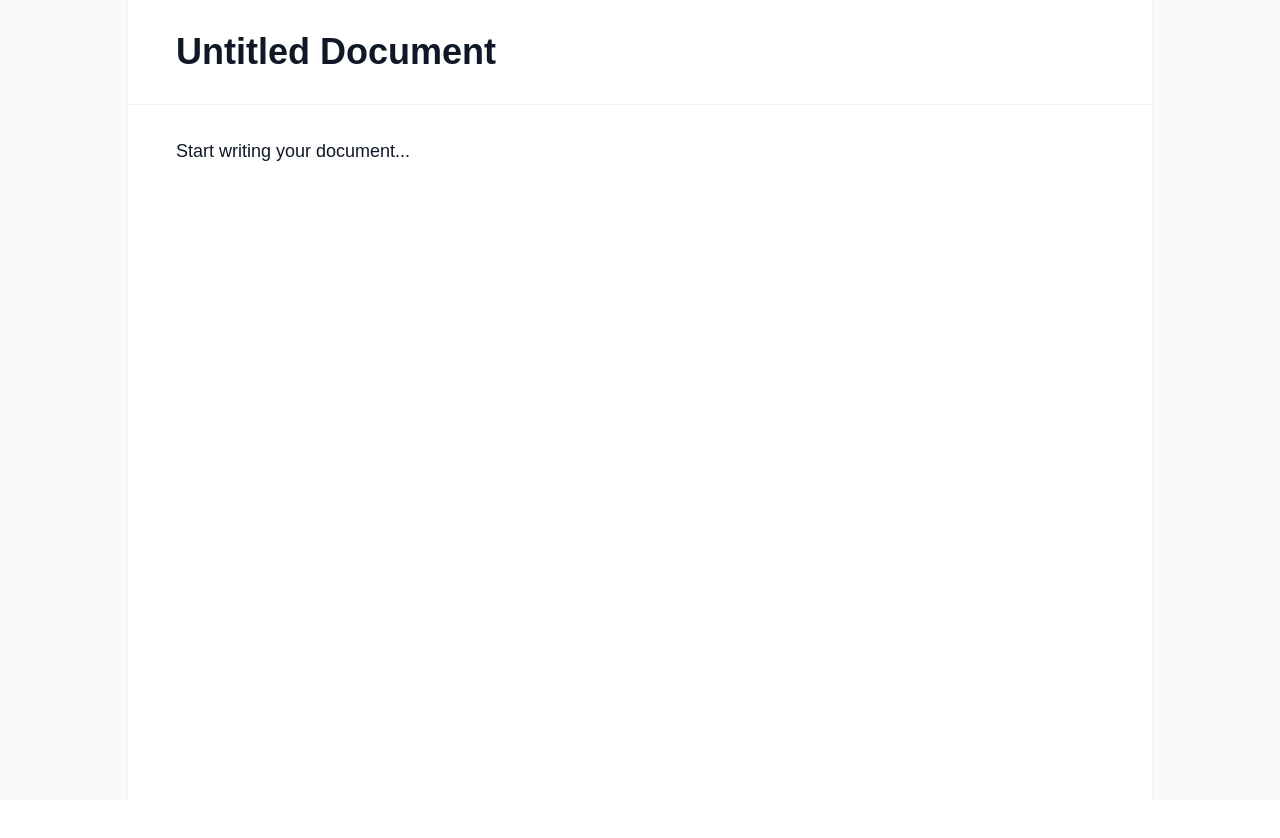
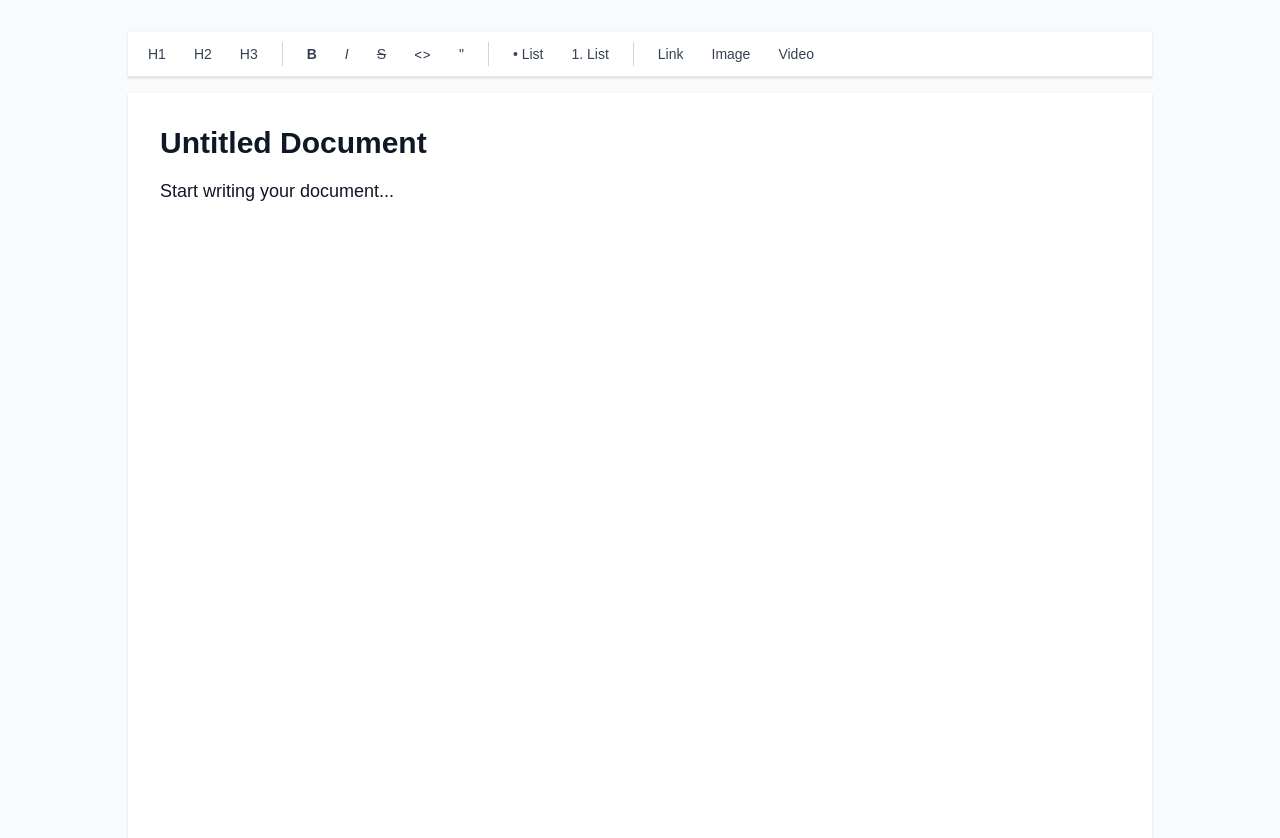
Before and after one commit to oliverkocsis/mohio, a Next.js app: page / in a window 1280 px wide. Shown: the top 838 px of the page. Before the commit the page ends 800 px from the top, so only its background shows below. Built offline with nearby package versions, Linux system fonts and the light colour scheme.

Commit message:
Create a WYSIWYG editor with a formatting toolbar

```diff
--- a/app/page.tsx
+++ b/app/page.tsx
@@ -2,35 +2,189 @@
 
 import { useEditor, EditorContent } from '@tiptap/react'
 import StarterKit from '@tiptap/starter-kit'
+import Link from '@tiptap/extension-link'
+import Image from '@tiptap/extension-image'
+import Strike from '@tiptap/extension-strike'
+import Code from '@tiptap/extension-code'
+import BulletList from '@tiptap/extension-bullet-list'
+import OrderedList from '@tiptap/extension-ordered-list'
+import ListItem from '@tiptap/extension-list-item'
 import { useState } from 'react'
+
+const Toolbar = ({ editor }: { editor: any }) => {
+  if (!editor) return null
+
+  const addLink = () => {
+    const url = window.prompt('Enter URL:')
+    if (url) {
+      editor.chain().focus().setLink({ href: url }).run()
+    }
+  }
+
+  const addImage = () => {
+    const url = window.prompt('Enter image URL:')
+    if (url) {
+      editor.chain().focus().setImage({ src: url }).run()
+    }
+  }
+
+  const addVideo = () => {
+    const url = window.prompt('Enter video URL:')
+    if (url) {
+      editor.chain().focus().insertContent(`<iframe src="${url}" width="560" height="315" frameborder="0"></iframe>`).run()
+    }
+  }
+
+  return (
+    <div className="flex items-center gap-1 p-2 border-b border-gray-200 bg-gray-50 bg-white shadow-sm">
+      {/* Headings */}
+      <button
+        onClick={() => editor.chain().focus().toggleHeading({ level: 1 }).run()}
+        className={`px-3 py-1 rounded text-sm font-medium ${editor.isActive('heading', { level: 1 }) ? 'bg-blue-500 text-white' : 'bg-white text-gray-700 hover:bg-gray-100'
+          }`}
+      >
+        H1
+      </button>
+      <button
+        onClick={() => editor.chain().focus().toggleHeading({ level: 2 }).run()}
+        className={`px-3 py-1 rounded text-sm font-medium ${editor.isActive('heading', { level: 2 }) ? 'bg-blue-500 text-white' : 'bg-white text-gray-700 hover:bg-gray-100'
+          }`}
+      >
+        H2
+      </button>
+      <button
+        onClick={() => editor.chain().focus().toggleHeading({ level: 3 }).run()}
+        className={`px-3 py-1 rounded text-sm font-medium ${editor.isActive('heading', { level: 3 }) ? 'bg-blue-500 text-white' : 'bg-white text-gray-700 hover:bg-gray-100'
+          }`}
+      >
+        H3
+      </button>
+
+      <div className="w-px h-6 bg-gray-300 mx-2"></div>
+
+      {/* Text Formatting */}
+      <button
+        onClick={() => editor.chain().focus().toggleBold().run()}
+        className={`px-3 py-1 rounded text-sm font-bold ${editor.isActive('bold') ? 'bg-blue-500 text-white' : 'bg-white text-gray-700 hover:bg-gray-100'
+          }`}
+      >
+        B
+      </button>
+      <button
+        onClick={() => editor.chain().focus().toggleItalic().run()}
+        className={`px-3 py-1 rounded text-sm italic ${editor.isActive('italic') ? 'bg-blue-500 text-white' : 'bg-white text-gray-700 hover:bg-gray-100'
+          }`}
+      >
+        I
+      </button>
+      <button
+        onClick={() => editor.chain().focus().toggleStrike().run()}
+        className={`px-3 py-1 rounded text-sm line-through ${editor.isActive('strike') ? 'bg-blue-500 text-white' : 'bg-white text-gray-700 hover:bg-gray-100'
+          }`}
+      >
+        S
+      </button>
+      <button
+        onClick={() => editor.chain().focus().toggleCode().run()}
+        className={`px-3 py-1 rounded text-sm font-mono ${editor.isActive('code') ? 'bg-blue-500 text-white' : 'bg-white text-gray-700 hover:bg-gray-100'
+          }`}
+      >
+        &lt;&gt;
+      </button>
+      <button
+        onClick={() => editor.chain().focus().toggleBlockquote().run()}
+        className={`px-3 py-1 rounded text-sm ${editor.isActive('blockquote') ? 'bg-blue-500 text-white' : 'bg-white text-gray-700 hover:bg-gray-100'
+          }`}
+      >
+        "
+      </button>
+
+      <div className="w-px h-6 bg-gray-300 mx-2"></div>
+
+      {/* Lists */}
+      <button
+        onClick={() => editor.chain().focus().toggleBulletList().run()}
+        className={`px-3 py-1 rounded text-sm ${editor.isActive('bulletList') ? 'bg-blue-500 text-white' : 'bg-white text-gray-700 hover:bg-gray-100'
+          }`}
+      >
+        • List
+      </button>
+      <button
+        onClick={() => editor.chain().focus().toggleOrderedList().run()}
+        className={`px-3 py-1 rounded text-sm ${editor.isActive('orderedList') ? 'bg-blue-500 text-white' : 'bg-white text-gray-700 hover:bg-gray-100'
+          }`}
+      >
+        1. List
+      </button>
+
+      <div className="w-px h-6 bg-gray-300 mx-2"></div>
+
+      {/* Media */}
+      <button
+        onClick={addLink}
+        className="px-3 py-1 rounded text-sm bg-white text-gray-700 hover:bg-gray-100"
+      >
+        Link
+      </button>
+      <button
+        onClick={addImage}
+        className="px-3 py-1 rounded text-sm bg-white text-gray-700 hover:bg-gray-100"
+      >
+        Image
+      </button>
+      <button
+        onClick={addVideo}
+        className="px-3 py-1 rounded text-sm bg-white text-gray-700 hover:bg-gray-100"
+      >
+        Video
+      </button>
+    </div>
+  )
+}
 
 export default function EditorPage() {
   const [title, setTitle] = useState('Untitled Document')
 
   const editor = useEditor({
-    extensions: [StarterKit],
+    extensions: [
+      StarterKit,
+      Link.configure({
+        openOnClick: false,
+      }),
+      Image,
+      Strike,
+      Code,
+      BulletList,
+      OrderedList,
+      ListItem,
+    ],
     content: '<p>Start writing your document...</p>',
     editorProps: {
       attributes: {
-        class: 'prose max-w-none focus:outline-none min-h-[600px] px-12 py-8',
+        class: 'prose max-w-none focus:outline-none min-h-[600px] px-8',
       },
     },
   })
 
   return (
     <div className="min-h-screen bg-gray-50">
-      <div className="max-w-5xl mx-auto">
-        <div className="bg-white min-h-screen shadow-sm">
+      <div className="max-w-5xl mx-auto pt-8">
+      {/* Toolbar */}
+      <Toolbar editor={editor} />
+        {/* Paper */}
+        <div className="bg-white min-h-screen shadow-sm mt-4">
           {/* Header */}
-          <div className="px-12 py-8 border-b border-gray-100">
+          <div className="px-8 pt-8 pb-4">
             <input
               type="text"
               value={title}
               onChange={(e) => setTitle(e.target.value)}
-              className="text-4xl font-bold text-gray-900 bg-transparent border-none outline-none placeholder-gray-400 w-full"
+              className="text-3xl font-bold text-gray-900 bg-transparent border-none outline-none placeholder-gray-400 w-full"
               placeholder="Untitled"
             />
           </div>
+
+
 
           {/* Editor */}
           <div className="relative">
```
Also changed, not shown: package.json (+8 -0 lines), 1 other file (tests, documents, lock files or other folders).
